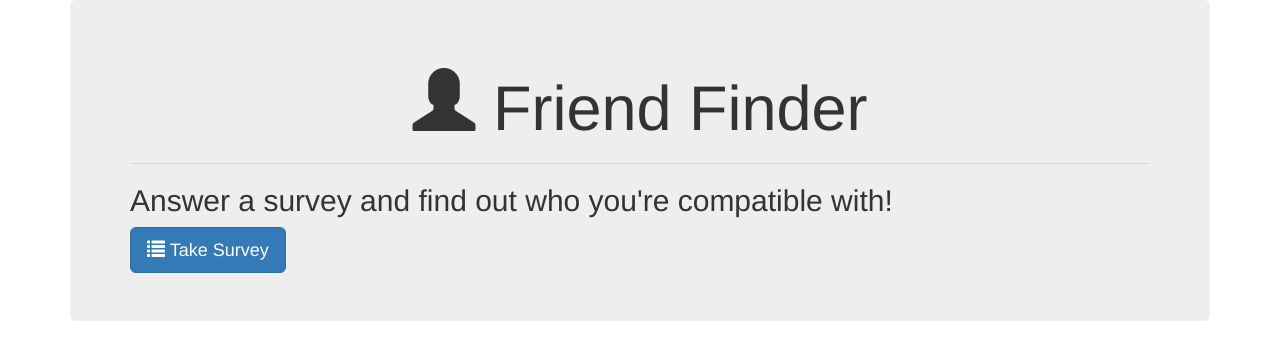
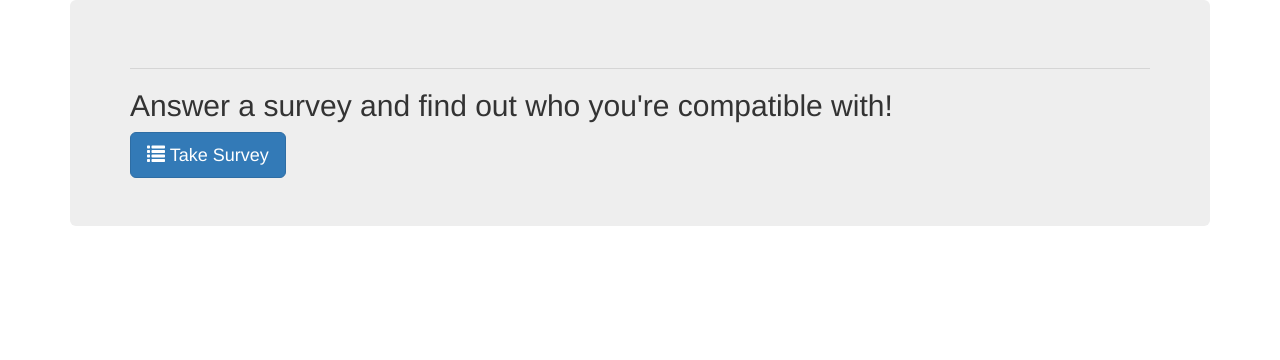
Before and after one commit to kimberlyhoward/friendFinder, a website: page app/public/home.html in a window 1280 px wide. Drawn offline with nearby package versions, Linux system fonts and the light colour scheme.

Commit message:
html update

```diff
--- a/app/public/home.html
+++ b/app/public/home.html
@@ -13,8 +13,8 @@
 
     <div class="container">
         <div class="jumbotron">
-            <h1 class="text-center">
-                <span class="glyphicon glyphicon-user"> </span> Friend Finder </h1>
+            <!-- <h1 class="text-center">
+                <span class="glyphicon glyphicon-user"> </span> Friend Finder </h1> -->
             <hr>
             <h2 class>Answer a survey and find out who you're compatible with!</h2>
 
```
